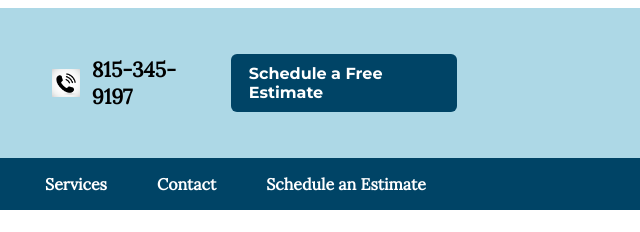
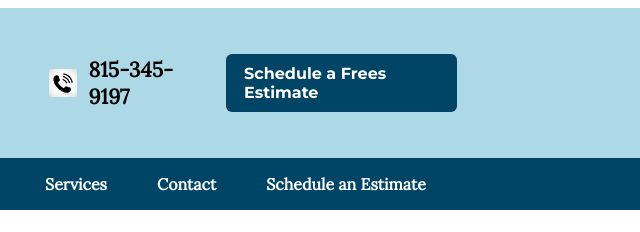
Before and after one commit to SheaSmithh/creativeconcepts.us.com, a plain HTML site: page index.html in a window 1280 px wide. Shown: the top 232 px of the page, 499-1139 px from the left. Drawn offline with Linux system fonts and the light colour scheme.

Commit message:
Update index.html
Testing a text change

```diff
--- a/index.html
+++ b/index.html
@@ -48,7 +48,7 @@
             <span class="phone-number copy-text" data-copy="815-345-9197">
                 815-345-9197
             </span>
-            <a href="schedule.html" class="estimate-btn">Schedule a Free Estimate</a>
+            <a href="schedule.html" class="estimate-btn">Schedule a Frees Estimate</a>
         </div>
     </div>
 
```
